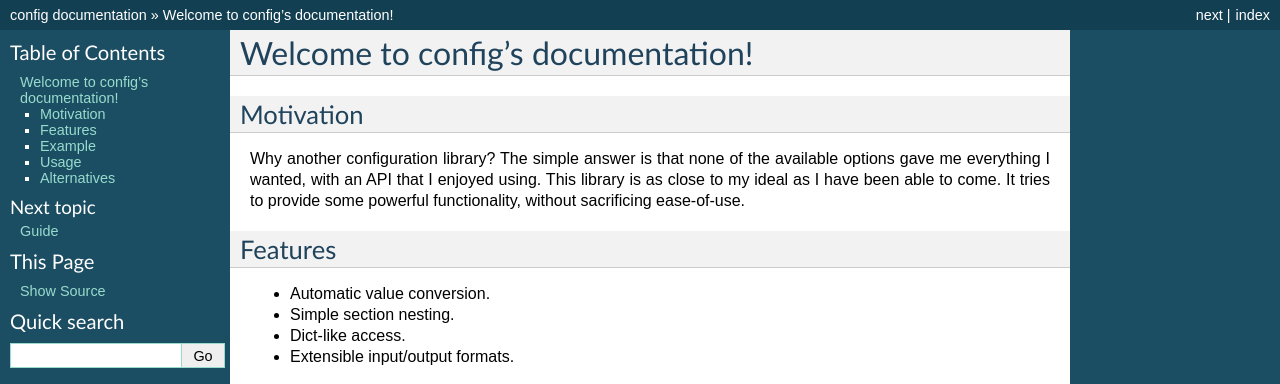
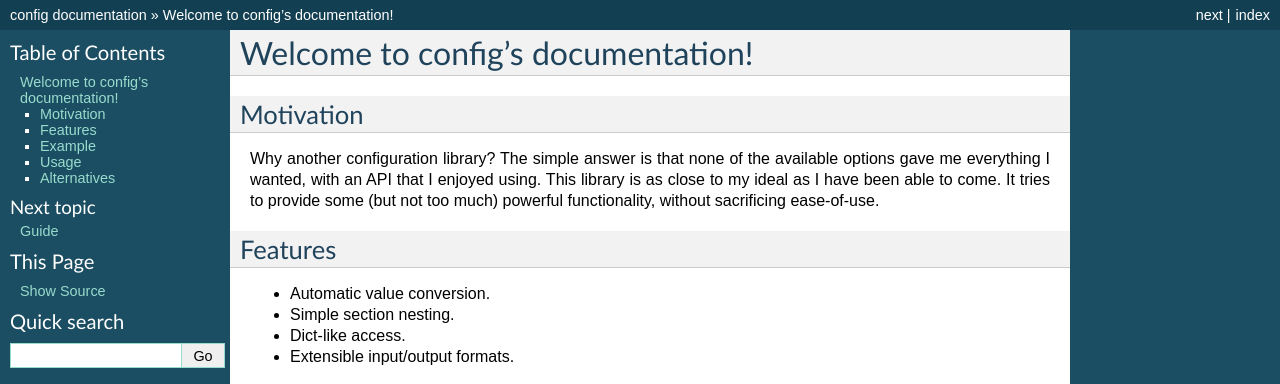
Before and after one commit to dhagrow/profig, a Sphinx documentation site: the page built from docs/index.txt, in a window 1280 px wide. Shown: the top 384 px of the page. Built offline with Sphinx 7.4.7, drawn with Linux system fonts in a browser that asks for light colours; the version number could not be read and is left out.

Commit message:
updated docs

```diff
--- a/docs/index.txt
+++ b/docs/index.txt
@@ -10,7 +10,8 @@ Motivation
 Why another configuration library? The simple answer is that none of the
 available options gave me everything I wanted, with an API that I enjoyed using.
 This library is as close to my ideal as I have been able to come. It tries
-to provide some powerful functionality, without sacrificing ease-of-use.
+to provide some (but not too much) powerful functionality, without sacrificing
+ease-of-use.
 
 Features
 --------
```
